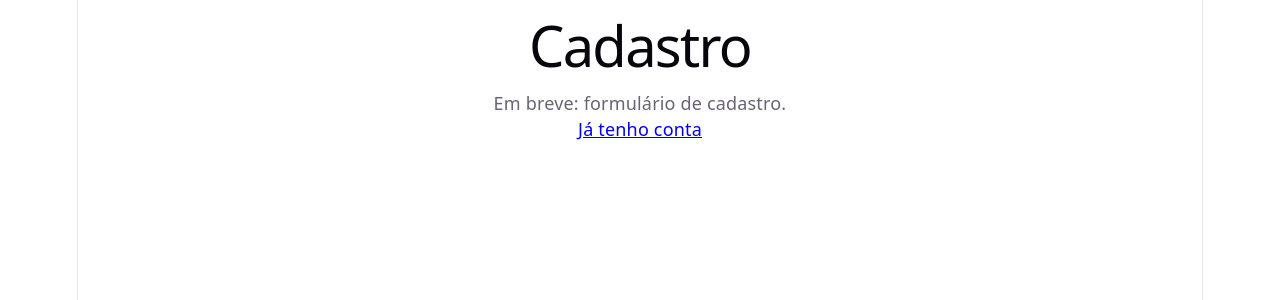
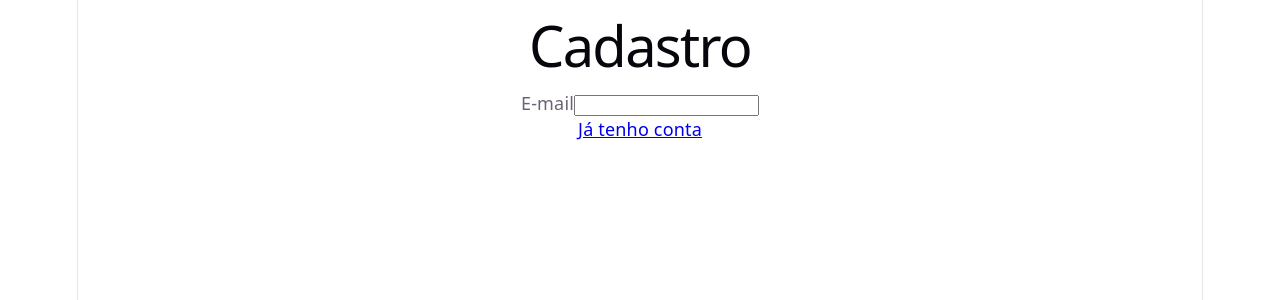
Before and after one commit to aleeexkk/grao-nobre, a React (Vite) app in the folder frontend/: page /cadastro in a window 1280 px wide. Shown: the top 300 px of the page. Built offline with nearby package versions, Linux system fonts and the light colour scheme.

Commit message:
feat: componente reutilizável CampoTexto

```diff
--- /dev/null
+++ b/frontend/src/components/CampoTexto.tsx
@@ -0,0 +1,48 @@
+import type { ChangeEvent } from "react";
+
+// Props = as "informações" que quem usa o componente precisa passar pra ele
+interface CampoTextoProps {
+    id: string; // liga o texto (label) à caixinha (input)
+    rotulo: string; // o texto que aparece em cima da caixinha
+    valor: string; // o que está escrito agora
+    aoMudar: (novoValor: string) => void; // função chamada quando a pessoa digita
+    tipo?: "text" | "email" | "password"; // o "?" = opcional (se não passar, vira "text")
+    placeholder?: string; // dica cinza dentro da caixinha
+    erro?: string; // mensagem de erro (vazia = sem erro)
+}
+
+// Componente genérico: serve pra qualquer campo de texto do site
+export default function CampoTexto({
+    id,
+    rotulo,
+    valor,
+    aoMudar,
+    tipo = "text",
+    placeholder,
+    erro,
+}: CampoTextoProps) {
+    // Quando a pessoa digita, avisa quem usa o componente com o texto novo
+    function tratarMudanca(evento: ChangeEvent<HTMLInputElement>) {
+        aoMudar(evento.target.value);
+    }
+
+    return (
+        <div className="campo">
+            <label htmlFor={id}>{rotulo}</label>
+            <input
+                id={id}
+                type={tipo}
+                value={valor}
+                placeholder={placeholder}
+                onChange={tratarMudanca}
+                aria-invalid={erro ? true : undefined} // avisa leitores de tela que tem erro
+            />
+            {/* Só mostra a mensagem se existir erro */}
+            {erro && (
+                <span className="campo-erro" role="alert">
+                    {erro}
+                </span>
+            )}
+        </div>
+    );
+}
--- a/frontend/src/pages/Cadastro.tsx
+++ b/frontend/src/pages/Cadastro.tsx
@@ -1,11 +1,26 @@
+import { useState } from "react";
 import { Link } from "react-router-dom";
+import CampoTexto from "../components/CampoTexto";
+import { validarEmail } from "../validadores/validadores";
 
-// Tela de cadastro: o formulário de verdade vem nos próximos passos
 export default function Cadastro() {
+    // useState = a "memória" do componente: guarda o que foi digitado
+    const [email, setEmail] = useState("");
+
     return (
         <main>
             <h1>Cadastro</h1>
-            <p>Em breve: formulário de cadastro.</p>
+
+            <CampoTexto
+                id="email"
+                rotulo="E-mail"
+                tipo="email"
+                valor={email}
+                aoMudar={setEmail}
+                // Só valida depois que a pessoa começou a digitar
+                erro={email ? validarEmail(email) : ""}
+            />
+
             <Link to="/login">Já tenho conta</Link>
         </main>
     );
```
